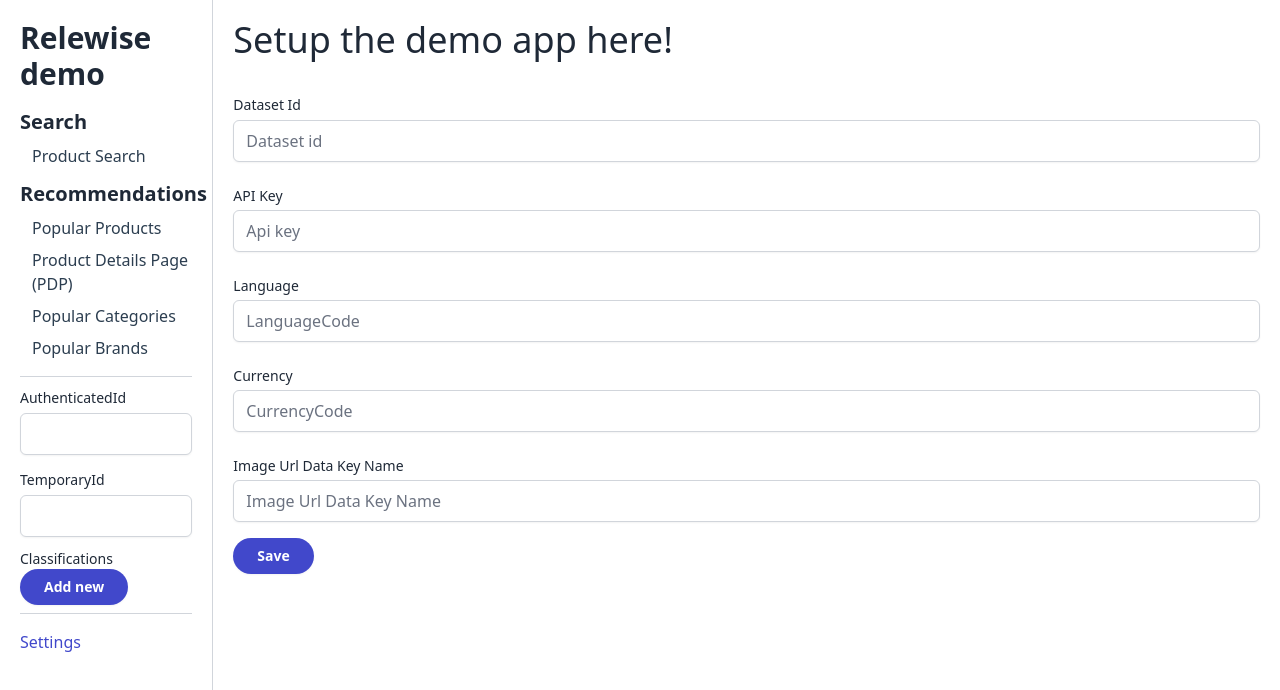
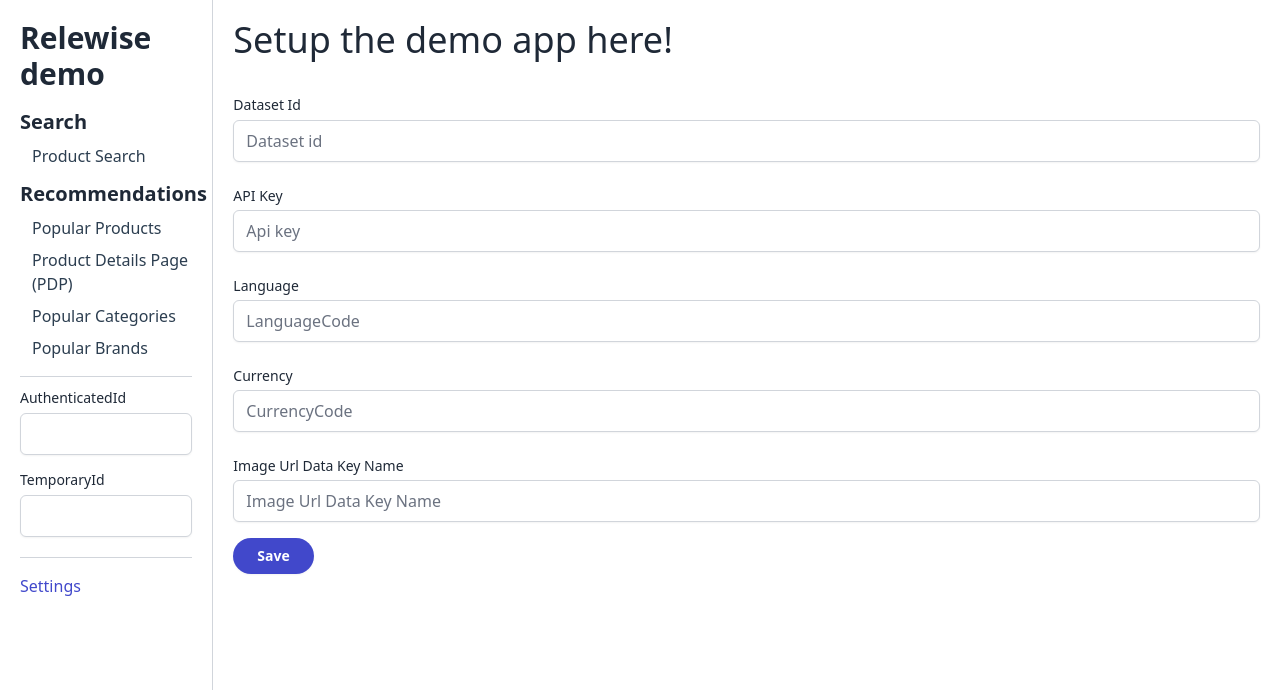
Before and after one commit to Relewise/relewise-demos-javascript, a Vue app: page / in a window 1280 px wide. Shown: the top 690 px of the page. Built offline with nearby package versions, Linux system fonts and the light colour scheme.

Commit message:
remove classifications inputs

```diff
--- a/src/App.vue
+++ b/src/App.vue
@@ -17,7 +17,7 @@
             <label class="text-sm">TemporaryId</label>
             <input type="text" v-model="context.temporaryId" @keyup="save" class="mb-3" />
 
-            <label class="text-sm block">Classifications</label>
+            <!-- <label class="text-sm block">Classifications</label>
             <template v-if="context.classifications">
                 <div class="flex items-center gap-2" v-for="(cls, index) in context.classifications" :key="index">
                     <input type="text" class="mb-3" v-model="cls.key" @keyup="save" />
@@ -25,7 +25,7 @@
                     <button @click="deleteClassification(index)" class="px-1 py-1 leading-none rounded-full bg-gray-600">x</button>
                 </div>
             </template>
-            <button @click="addClassification()">Add new</button>
+            <button @click="addClassification()">Add new</button> -->
         </div>
 
         <router-link to="/" class="ml-0 mt-4">Settings</router-link>
@@ -39,14 +39,14 @@
 
 const context = contextStore.context;
 
-function addClassification() {
-    contextStore.addClassification();
-}
+// function addClassification() {
+//     contextStore.addClassification();
+// }
 
-function deleteClassification(index: number) {
-    context.value.classifications?.splice(index, 1);
-    save();
-}
+// function deleteClassification(index: number) {
+//     context.value.classifications?.splice(index, 1);
+//     save();
+// }
 
 function save() {
     contextStore.persistState();
--- a/vue.config.js
+++ b/vue.config.js
@@ -1,5 +1,5 @@
 const { defineConfig } = require('@vue/cli-service');
 module.exports = defineConfig({
     transpileDependencies: true,
-    publicPath: '/relewise-demos-javascript/',
+    //publicPath: '/relewise-demos-javascript/',
 });
```
